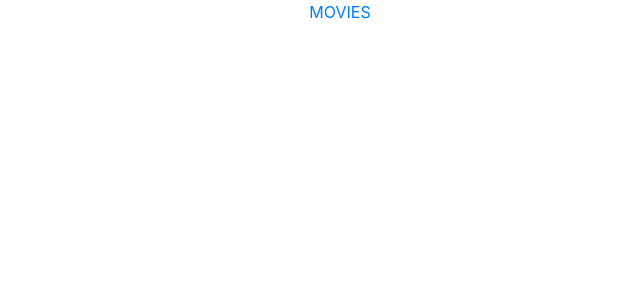
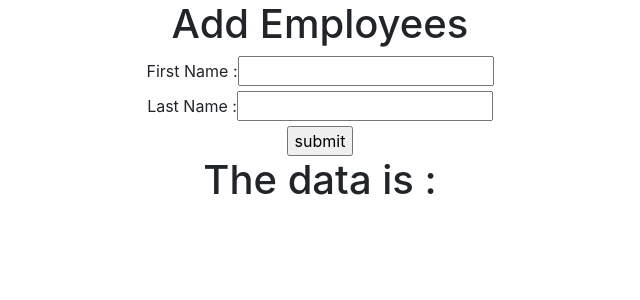
Before and after one commit to yaksh134/ReactLearning, a React (Create React App) app: page / in a window 1280 px wide. Before the commit this address had no page. Shown: the top 300 px of the page, without its empty margins (320-960 px from the left). Built offline with nearby package versions, Linux system fonts and the light colour scheme.

Commit message:
Hooks (useState)

```diff
--- a/src/App.js
+++ b/src/App.js
@@ -8,6 +8,8 @@
 import { Movies } from './components/Movies';
 import { MovieDetail } from './components/MovieDetail';
 import { MainMenu } from './components/MainMenu';
+import { AddEmployees} from './components/AddEmployees';
+
 
 
 
@@ -80,14 +82,15 @@
   return (
     <div className="App">
       {<div>
-        <MainMenu/>
+        <AddEmployees/>
+        {/* <MainMenu/> */}
 
 
 
-      <Routes>
+      {/* <Routes>
         <Route path='/Movies' element={<Movies/>}/>
         <Route path='/Movies/MoviesDetail/:name' element={<MovieDetail/>}/>
-      </Routes>
+      </Routes> */}
       </div>
 
 
--- /dev/null
+++ b/src/components/AddEmployees.js
@@ -0,0 +1,47 @@
+import React , {useState} from 'react'
+
+export const AddEmployees = () => {
+    const [firstname, setfirstname] = useState('');
+    const [lastname, setlastname] = useState('');
+
+    const firstnamehandler = (e) =>{
+        console.log(e.target.value)
+        setfirstname(e.target.value)
+    }
+
+    const submit = (e)=>{
+
+        e.preventDefault()
+        console.log("called..")
+        console.log(firstname)
+        console.log(lastname);
+    }
+  return (
+    <div>
+        <div>
+            <h1>Add Employees</h1>
+        </div>
+        <div>
+            <form onSubmit = {submit}>
+                <label>First Name : </label>
+                <input type="text" onChange={(e)=>firstnamehandler(e)}/>
+                {firstname}
+                <br/>
+                <label>Last Name : </label>
+                <input type="text" onChange={(e) => setlastname(e.target.value)}/>
+                {lastname}
+                <br/>
+                <input type="submit" value="submit"/>
+        </form>
+        </div>
+
+        <div>
+            <h1>The data is : </h1>
+            {firstname}
+            <br/>
+            {lastname}
+        </div>
+
+    </div>
+  )
+}
```
